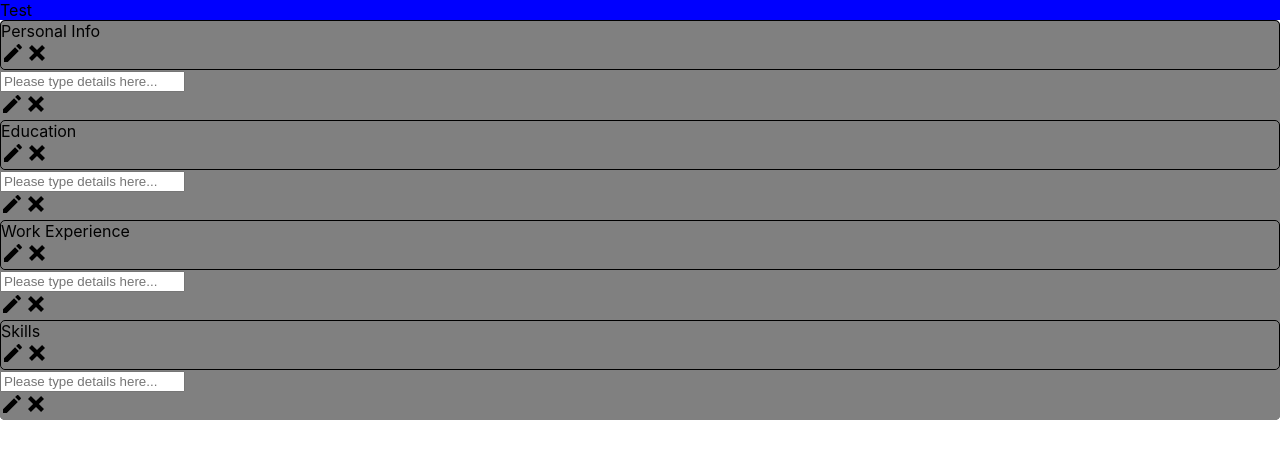
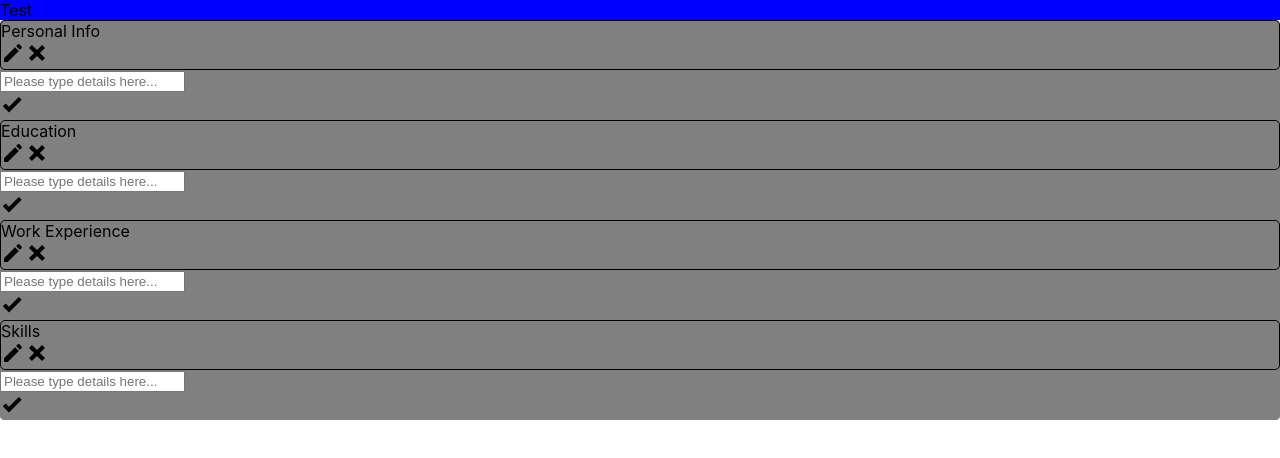
Before and after one commit to lukavelic/cv-project, a React (Create React App) app: page / in a window 1280 px wide. Shown: the top 458 px of the page. Built offline with nearby package versions, Linux system fonts and the light colour scheme.

Commit message:
Change buttons for inputs/title

```diff
--- a/src/components/InputControls.js
+++ b/src/components/InputControls.js
@@ -3,6 +3,7 @@ import './InputControls.css';
 import Card from './UI/Card';
 import { ReactComponent as EditButton } from '../assets/pencil.svg';
 import { ReactComponent as DeleteButton } from '../assets/close-thick.svg';
+import { ReactComponent as CheckButton } from '../assets/check-bold.svg';
 
 class InputControls extends React.Component {
     constructor(props) {
@@ -10,12 +11,21 @@ class InputControls extends React.Component {
     };
 
     render() {
+        if(this.props.isItAnInput) {
+            return (
+                <Card className='input'>
+                    <CheckButton className='button'/>
+                </Card>
+            );
+        } else {
             return (
                 <Card className='input'>
                     <EditButton className='button'/>
                     <DeleteButton className='button'/>
                 </Card>
             );
+        }
+
     };
 };
 
--- a/src/components/UI/Input.js
+++ b/src/components/UI/Input.js
@@ -12,7 +12,7 @@ class Input extends React.Component {
         return (
             <Card>
                 <input type='text' placeholder="Please type details here..."/>
-                <InputControls/>
+                <InputControls isItAnInput={true}/>
             </Card>
         );
     };
```
Lines whose indentation alone changed are shown as unchanged.
